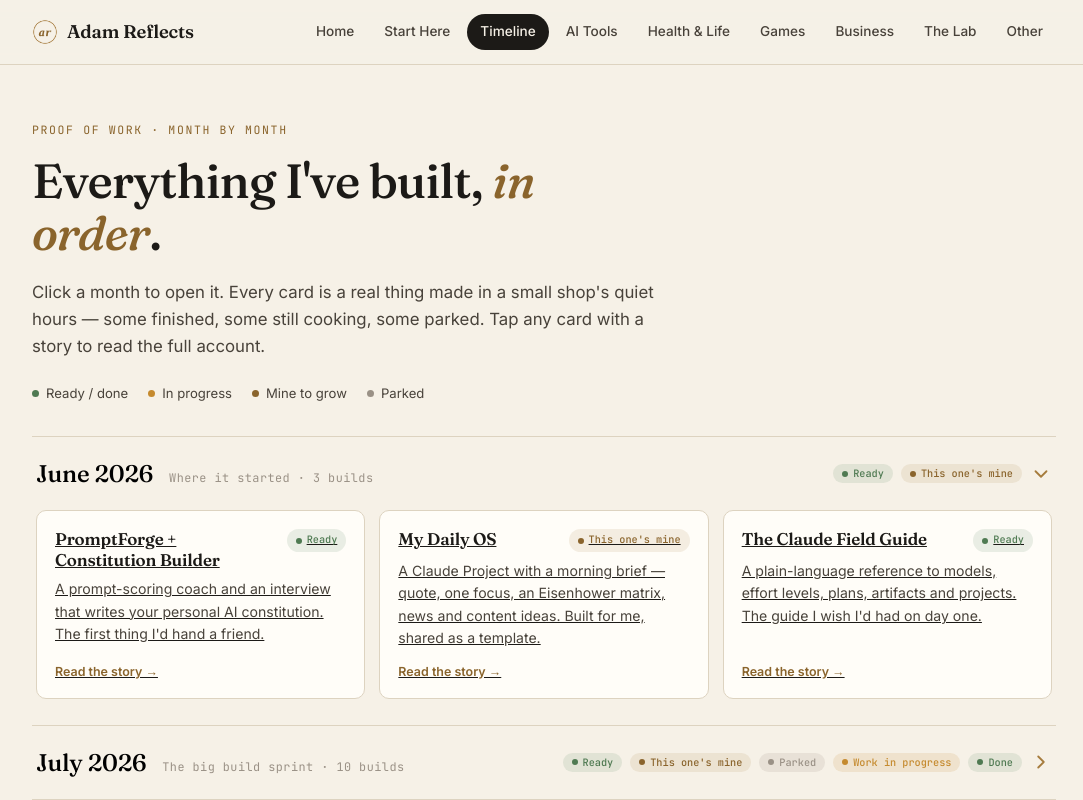
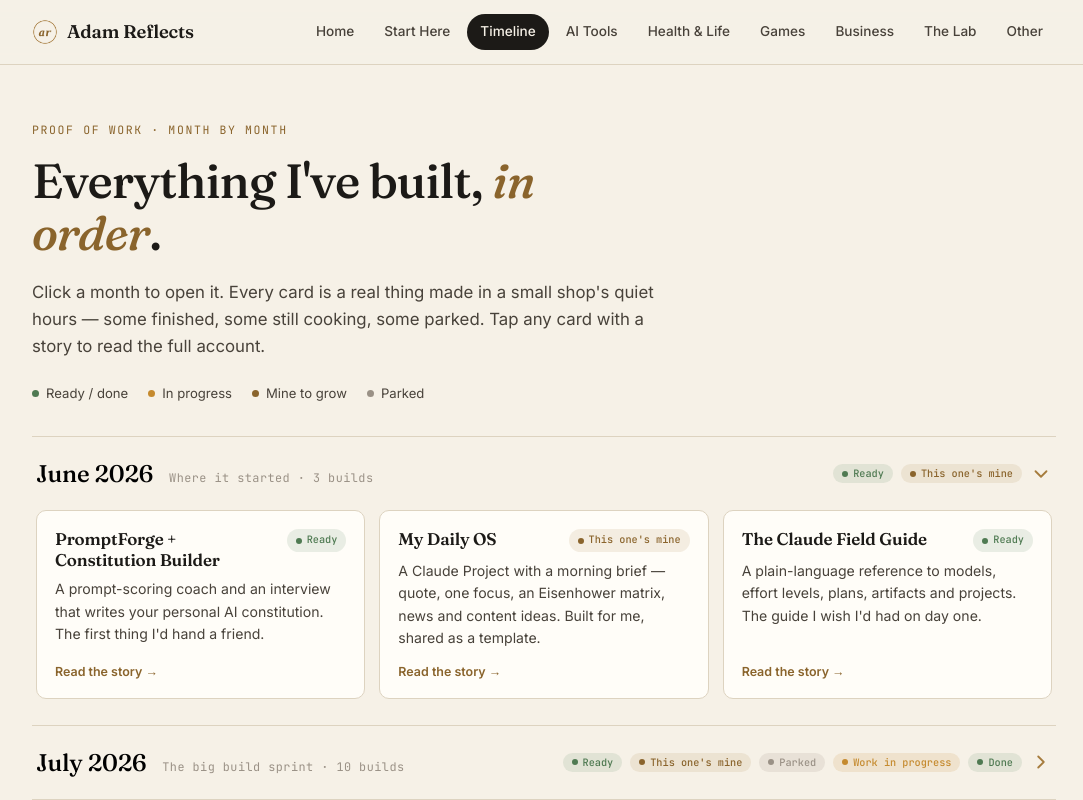
Before and after one commit to holdennopunches/Adamreflects, a Next.js app: page /timeline in a window 1280 px wide. Shown: the top 800 px of the page, without its empty margins (96-1179 px from the left). Built offline with nearby package versions, Linux system fonts and the light colour scheme.

Commit message:
Remove underline from timeline cards

```diff
--- a/app/globals.css
+++ b/app/globals.css
@@ -199,7 +199,7 @@
   .tl-panel{overflow:hidden;max-height:0;transition:max-height .3s ease;}
   .tl-month.open .tl-panel{max-height:2600px;}
   .tl-items{padding:0 4px 26px;display:grid;grid-template-columns:repeat(auto-fill,minmax(280px,1fr));gap:14px;}
-  .tl-item{background:var(--card);border:1px solid var(--line);border-radius:10px;padding:18px 18px 16px;display:flex;flex-direction:column;text-align:left;font-family:inherit;cursor:pointer;transition:transform .16s,box-shadow .16s,border-color .16s;}
+  .tl-item{background:var(--card);border:1px solid var(--line);border-radius:10px;padding:18px 18px 16px;display:flex;flex-direction:column;text-align:left;font-family:inherit;cursor:pointer;text-decoration:none;color:inherit;transition:transform .16s,box-shadow .16s,border-color .16s;}
   .tl-item:hover{transform:translateY(-2px);box-shadow:0 8px 20px var(--shadow);border-color:var(--brass);}
   .tl-item-top{display:flex;align-items:flex-start;justify-content:space-between;gap:10px;margin-bottom:8px;}
   .tl-item h4{font-family:'Fraunces',serif;font-weight:600;font-size:1.06rem;letter-spacing:-0.01em;line-height:1.2;}
```
